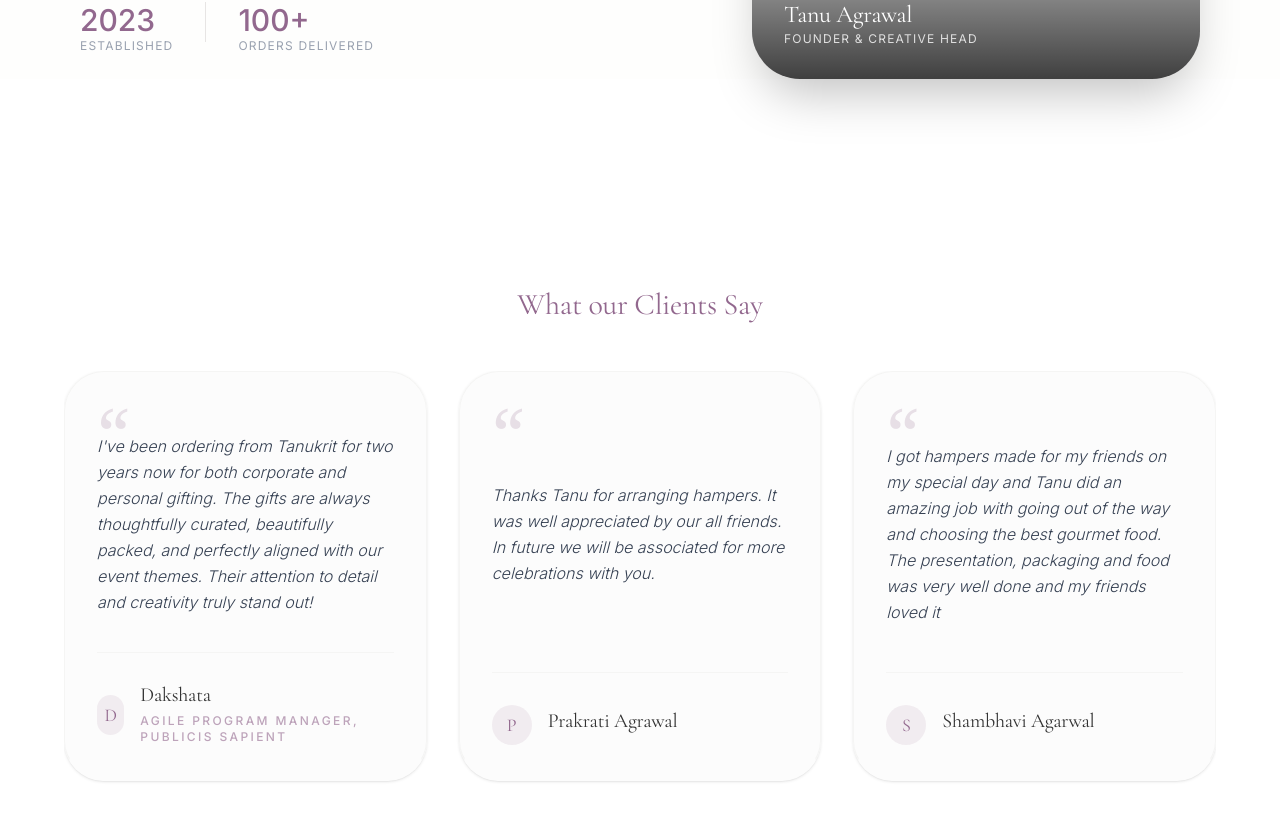
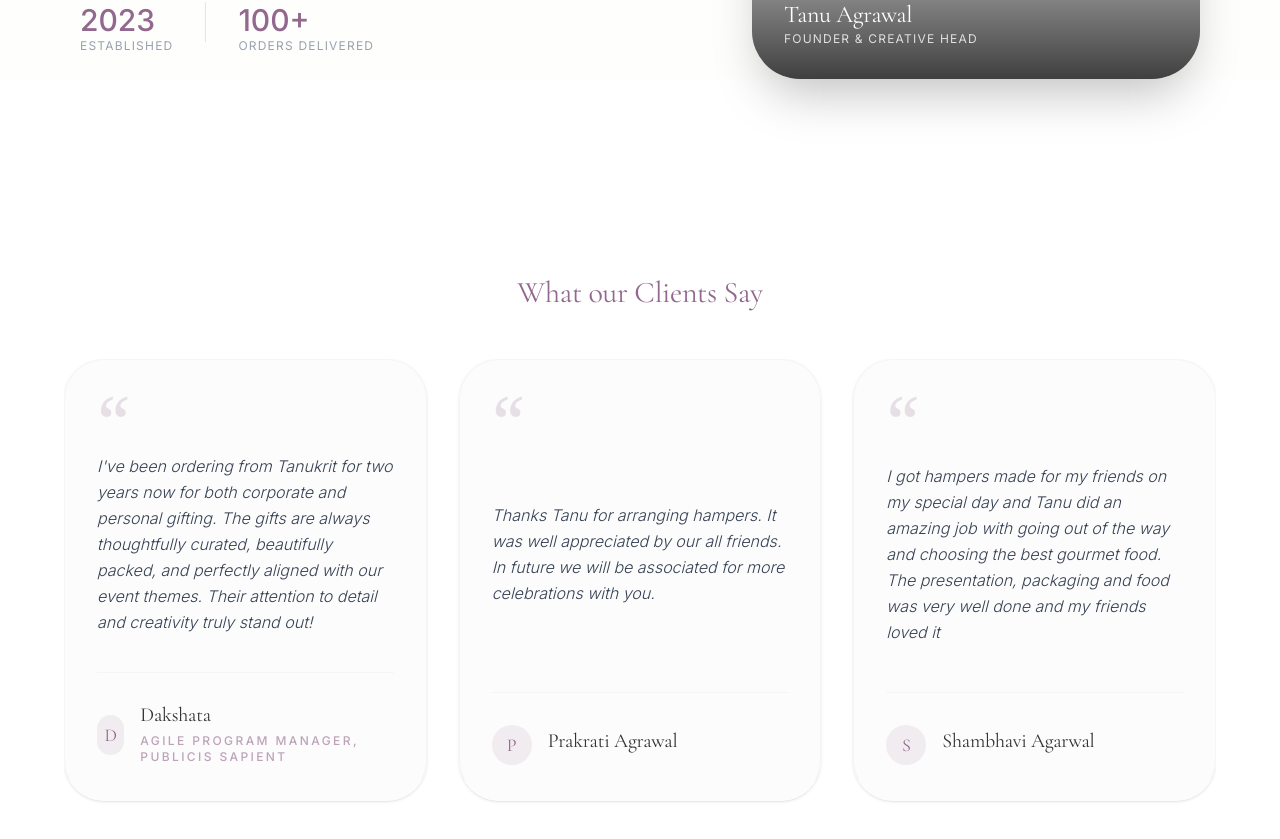
Before and after one commit to muditgarg48/tanukrit, a React (Vite) app: page / in a window 1280 px wide. Shown: the part 4541-5380 px from the top of the page. Built offline with nearby package versions, Linux system fonts and the light colour scheme; grey boxes are pictures that could not be loaded.

Commit message:
Minor UI improvements in the Testimonial section

```diff
--- a/src/constants/content.js
+++ b/src/constants/content.js
@@ -199,7 +199,7 @@ export const CONTENT = {
             },
             {
                 id: 6,
-                quote: "I absolutely loved worked with Tanu. Everything from the initial conversation to the final delivery was handled so smoothly. We always get our festive hampers made from Tanukrit. Would highly recommend! ",
+                quote: "I absolutely loved working with Tanu. Everything from the initial conversation to the final delivery was handled so smoothly. We always get our festive hampers made from Tanukrit. Would highly recommend! ",
                 author: "Sanjana Sehgal",
                 role: "Founder, Meltz"
             },
--- a/src/sections/Testimonials.jsx
+++ b/src/sections/Testimonials.jsx
@@ -9,9 +9,8 @@ const Testimonials = () => {
     const { title, items } = CONTENT.testimonials;
 
     return (
-        <section id="testimonials" data-nav-theme="light" className="min-h-screen flex flex-col bg-white px-4 pb-12 md:pb-24 overflow-x-hidden">
-            <div className="flex-1 flex flex-col justify-center">
-                <div className="max-w-7xl mx-auto relative group/nav w-full">
+        <section id="testimonials" data-nav-theme="light" className="bg-white px-4 py-12 md:py-24 overflow-x-hidden">
+            <div className="max-w-7xl mx-auto relative group/nav w-full">
                     <div className="text-center mb-8 md:mb-12 px-4">
                         <h2 className="text-2xl md:text-3xl font-heading text-primary">{title}</h2>
                     </div>
@@ -44,9 +43,9 @@ const Testimonials = () => {
                             {items.map((item) => (
                                 <SwiperSlide key={item.id} className="!h-auto">
                                     <div className="group relative p-6 md:p-8 rounded-[2.5rem] bg-stone-50/50 border border-stone-100 flex flex-col h-full hover:bg-primary transition-all duration-500 shadow-sm hover:shadow-2xl border-b-4 border-b-transparent hover:border-b-white/20">
-                                        <span className="text-7xl text-primary/20 font-serif absolute top-6 left-8 pointer-events-none group-hover:text-white/20 transition-colors leading-none">“</span>
+                                        <span className="text-7xl text-primary/20 font-serif absolute top-6 left-6 md:left-8 pointer-events-none group-hover:text-white/20 transition-colors leading-none">“</span>
 
-                                        <div className="flex-grow flex items-center mb-6 mt-4">
+                                        <div className="flex-grow flex items-center mb-6 mt-10 md:mt-12">
                                             <p className="text-sm md:text-base font-light leading-relaxed text-gray-700 relative z-10 italic group-hover:text-white transition-colors">
                                                 {item.quote}
                                             </p>
@@ -80,7 +79,6 @@ const Testimonials = () => {
                         <div className="swiper-pagination-custom flex justify-center gap-2 mt-8"></div>
                     </div>
                 </div>
-            </div>
 
             <style dangerouslySetInnerHTML={{
                 __html: `
```
